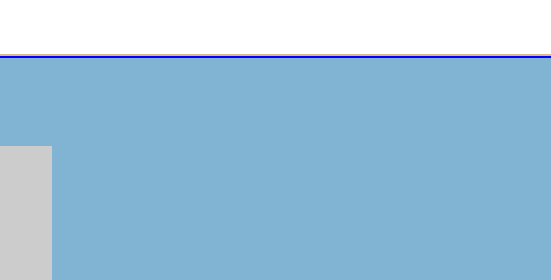
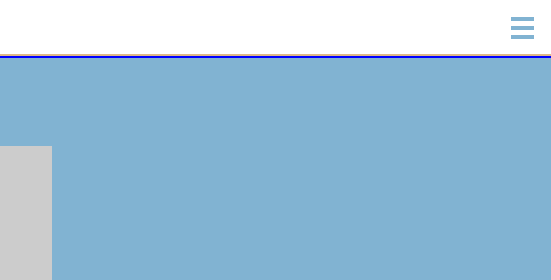
Before and after one commit to AlenaKarenina/sedona-22, a website: page source/index.html in a window 1280 px wide. Shown: the top 280 px of the page, 729-1280 px from the left. Drawn offline with nearby package versions, Linux system fonts and the light colour scheme; files that its build step writes are made by us from their sources; placeholder pictures from the web are drawn by us.

Commit message:
fix nav toggle

```diff
--- a/source/index.html
+++ b/source/index.html
@@ -15,6 +15,7 @@
         </a>
         <nav class="pade-header__nav main-nav">
           <button class="main-nav__toggle" type="button">
+            <i class="main-nav__toggle-icon"></i>
             <span class="visually-hidden">
               Открыть меню
             </span>
--- a/source/sass/blocks/main-nav.scss
+++ b/source/sass/blocks/main-nav.scss
@@ -1,13 +1,10 @@
 .main-nav {
-  display: none;
+  min-height: 56px;
   outline: 2px solid green;
-
-  &--open {
-    display: block;
-  }
 }
 
 .main-nav__list {
+  display: none;
   @include list-style-none;
 }
 
@@ -21,3 +18,44 @@
   @include text-parametr(18px, 40px, 700);
   text-decoration: none;
 }
+
+.main-nav__toggle {
+  position: absolute;
+  top: 17px;
+  right: 17px;
+  width: 23px;
+  height: 22px;
+  padding: 0;
+  display: flex;
+  align-items: center;
+  background-color: transparent;
+  border: none;
+  outline: none;
+  cursor: pointer;
+}
+
+.main-nav__toggle-icon {
+  display: block;
+  width: 100%;
+  height: 4px;
+  background-color: $lightblue;
+
+  &:before,
+  &:after {
+    content: '';
+    position: absolute;
+    left: 0;
+    width: 100%;
+    height: 4px;
+    display: block;
+    background-color: $lightblue;
+  }
+
+  &:before {
+    top: 0;
+  }
+
+  &:after {
+    bottom: 0;
+  }
+}
--- a/source/sass/blocks/pade-header.scss
+++ b/source/sass/blocks/pade-header.scss
@@ -1,6 +1,5 @@
 .pade-header {
   position: relative;
-  height: 56px;
   outline: 2px solid blue;
 }
 
```
